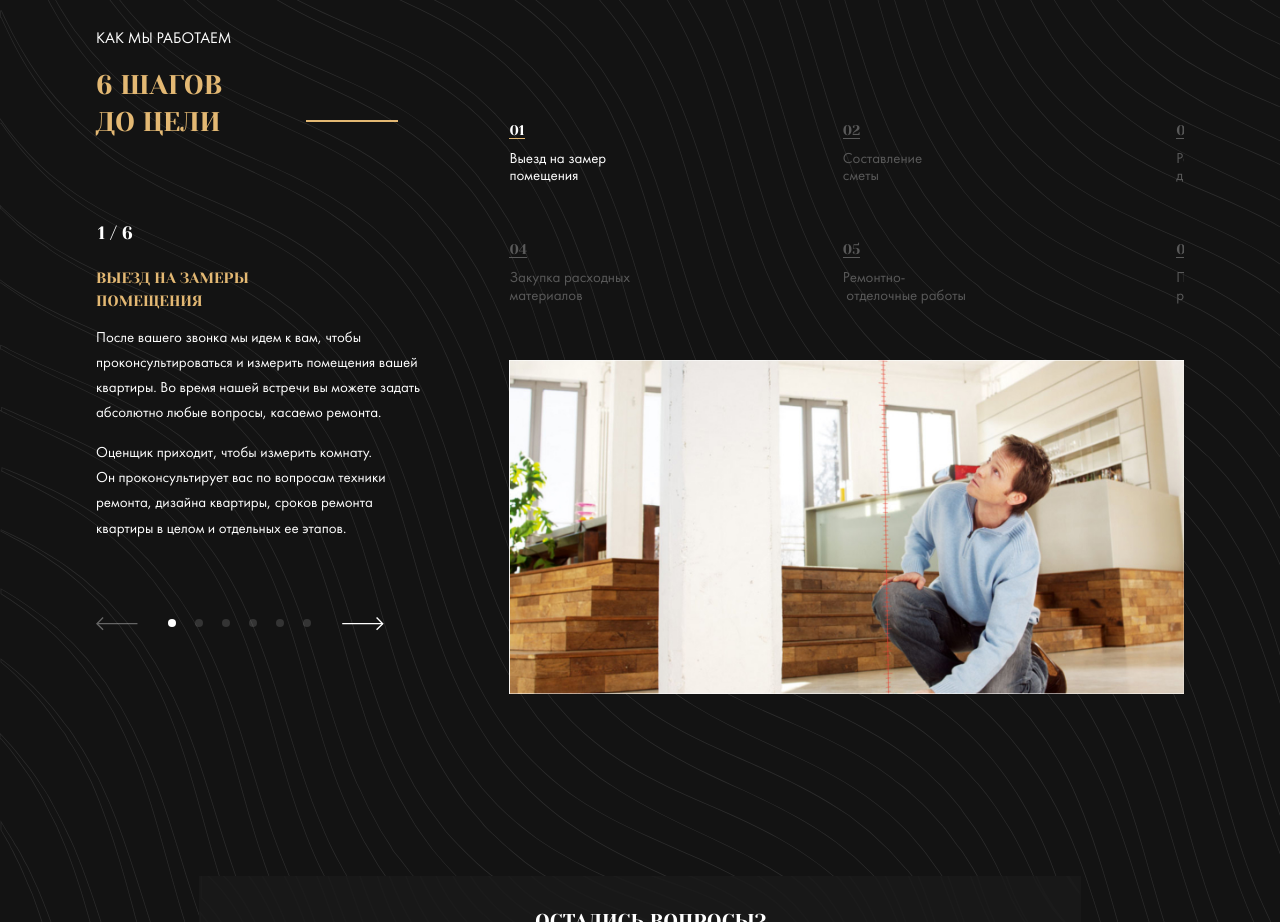
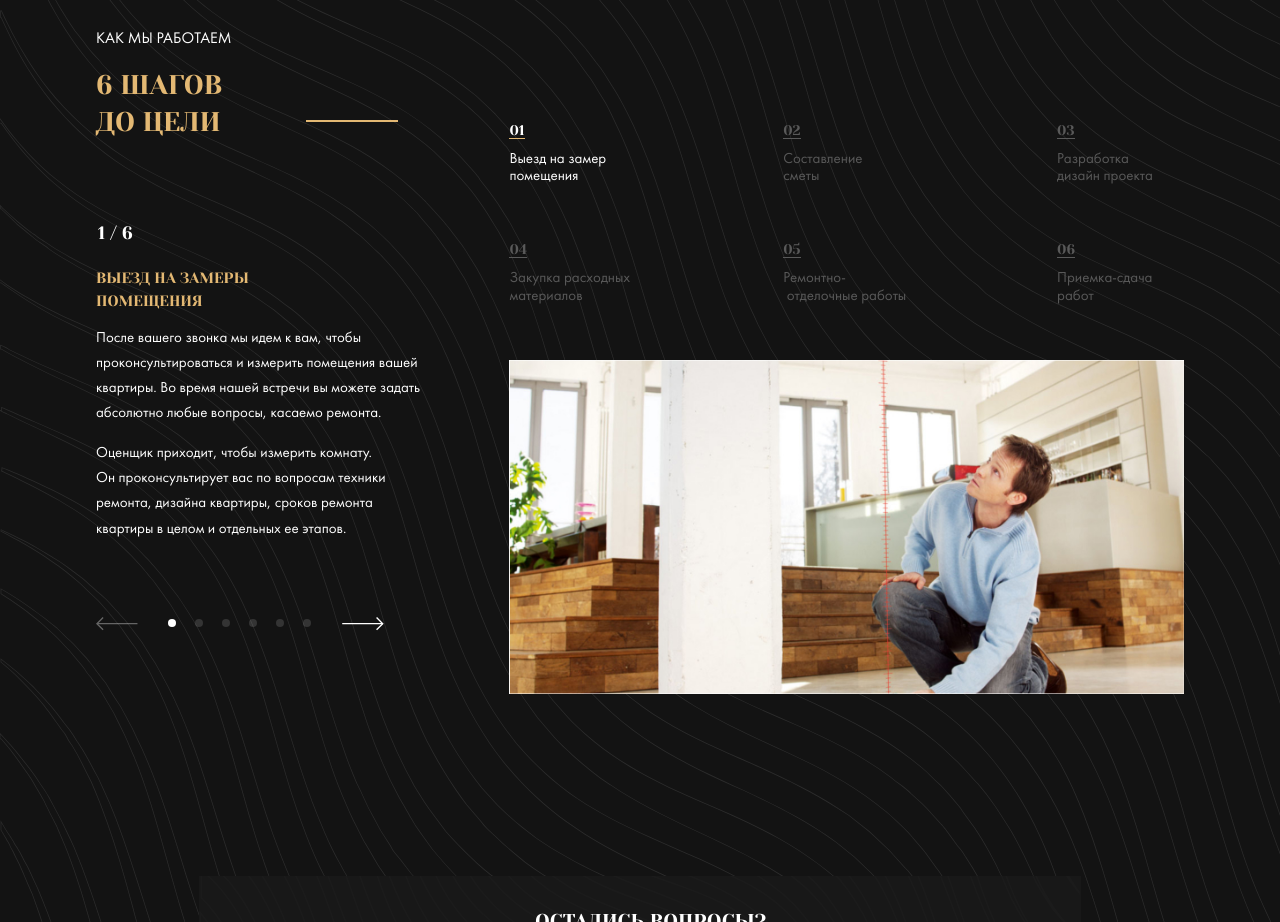
Before and after one commit to rpavlenko/repair-design, a website: page index.html in a window 1280 px wide. Shown: the part 4180-5102 px from the top of the page. Drawn offline with nearby package versions, Linux system fonts and the light colour scheme; files whose address does not match are found by name.

Commit message:
fix: media fix to six-steps

```diff
--- a/src/css/style.css
+++ b/src/css/style.css
@@ -1549,7 +1549,7 @@ a {
 }
 
 @media screen and (max-width: 1439px) {
-  .steps__wrapper {
+  .steps__six-steps {
     max-width: 100%;
   }
   .steps__item {
```
